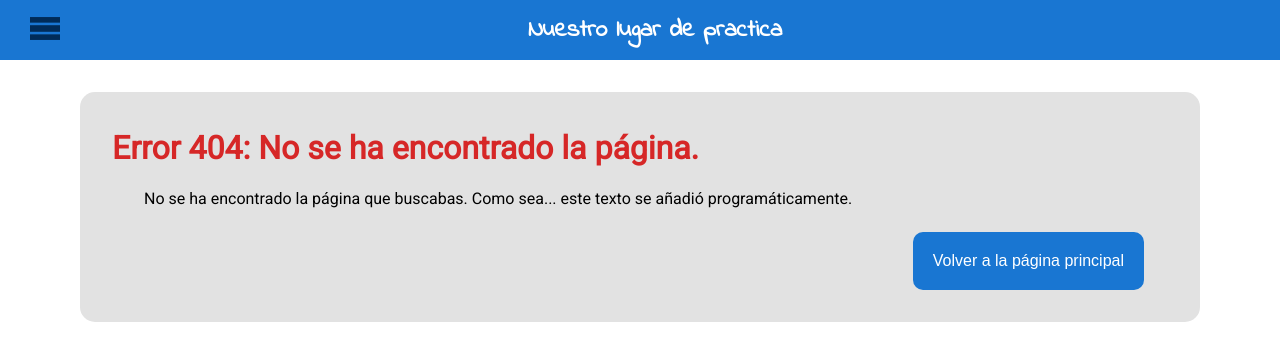
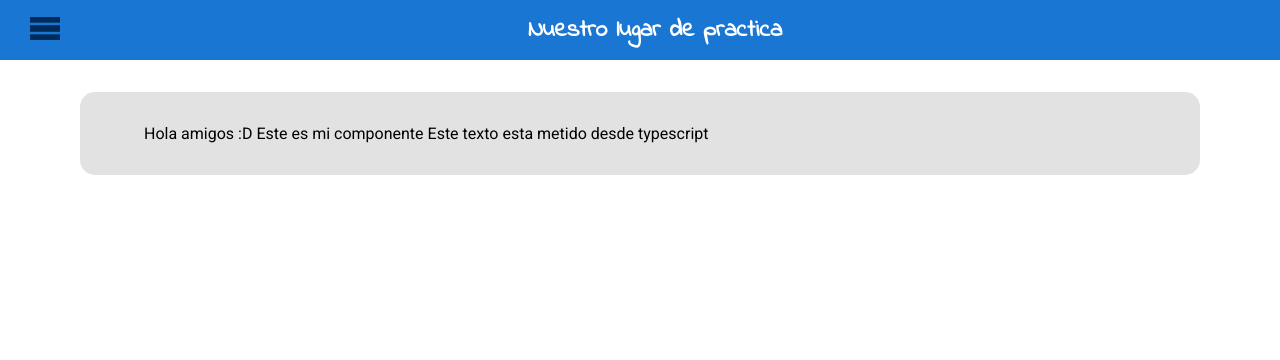
Before and after one commit to g-rar/angularSandBox, an Angular app: page /gerardo in a window 1280 px wide. Shown: the top 360 px of the page. Built offline with nearby package versions, Linux system fonts and the light colour scheme.

Commit message:
Ultimo commit en master

```diff
--- a/src/app/app-routing.module.ts
+++ b/src/app/app-routing.module.ts
@@ -3,11 +3,13 @@ import { Routes, RouterModule } from '@angular/router';
 import { MainComponent } from './main/main.component';
 import { NotFoundComponent } from './not-found/not-found.component';
 import { ExampleComponent } from './example/example.component';
+import { GerardoComponent } from './gerardo/gerardo.component';
 
 
 const routes: Routes = [
   {path: '', component:MainComponent},
   {path: 'example', component:ExampleComponent},
+  {path: 'gerardo', component:GerardoComponent},
   {path: '**', component:NotFoundComponent}
 ];
 
--- a/src/app/app.module.ts
+++ b/src/app/app.module.ts
@@ -8,6 +8,7 @@ import { NotFoundComponent } from './not-found/not-found.component';
 import { BrowserAnimationsModule } from '@angular/platform-browser/animations';
 import { ExampleComponent } from './example/example.component';
 import { FormsModule, ReactiveFormsModule } from "@angular/forms";
+import { GerardoComponent } from './gerardo/gerardo.component';
 
 
 @NgModule({
@@ -15,7 +16,8 @@ import { FormsModule, ReactiveFormsModule } from "@angular/forms";
     AppComponent,
     MainComponent,
     NotFoundComponent,
-    ExampleComponent
+    ExampleComponent,
+    GerardoComponent
   ],
   imports: [
     BrowserModule,
--- /dev/null
+++ b/src/app/gerardo/gerardo.component.html
@@ -0,0 +1,4 @@
+<div class="page-content">
+
+    <p>Hola amigos :D Este es mi componente {{textoEjemplo}}</p>
+</div>
--- /dev/null
+++ b/src/app/gerardo/gerardo.component.ts
@@ -0,0 +1,17 @@
+import { Component, OnInit } from '@angular/core';
+
+@Component({
+  selector: 'app-gerardo',
+  templateUrl: './gerardo.component.html',
+  styleUrls: ['./gerardo.component.css']
+})
+export class GerardoComponent implements OnInit {
+
+  textoEjemplo = "Este texto esta metido desde typescript";
+
+  constructor() { }
+
+  ngOnInit() {
+  }
+
+}
```
Also changed, not shown: src/app/app.component.html (+2 -1 lines), src/app/gerardo/gerardo.component.css (added), 1 other file (tests, documents, lock files or other folders).
